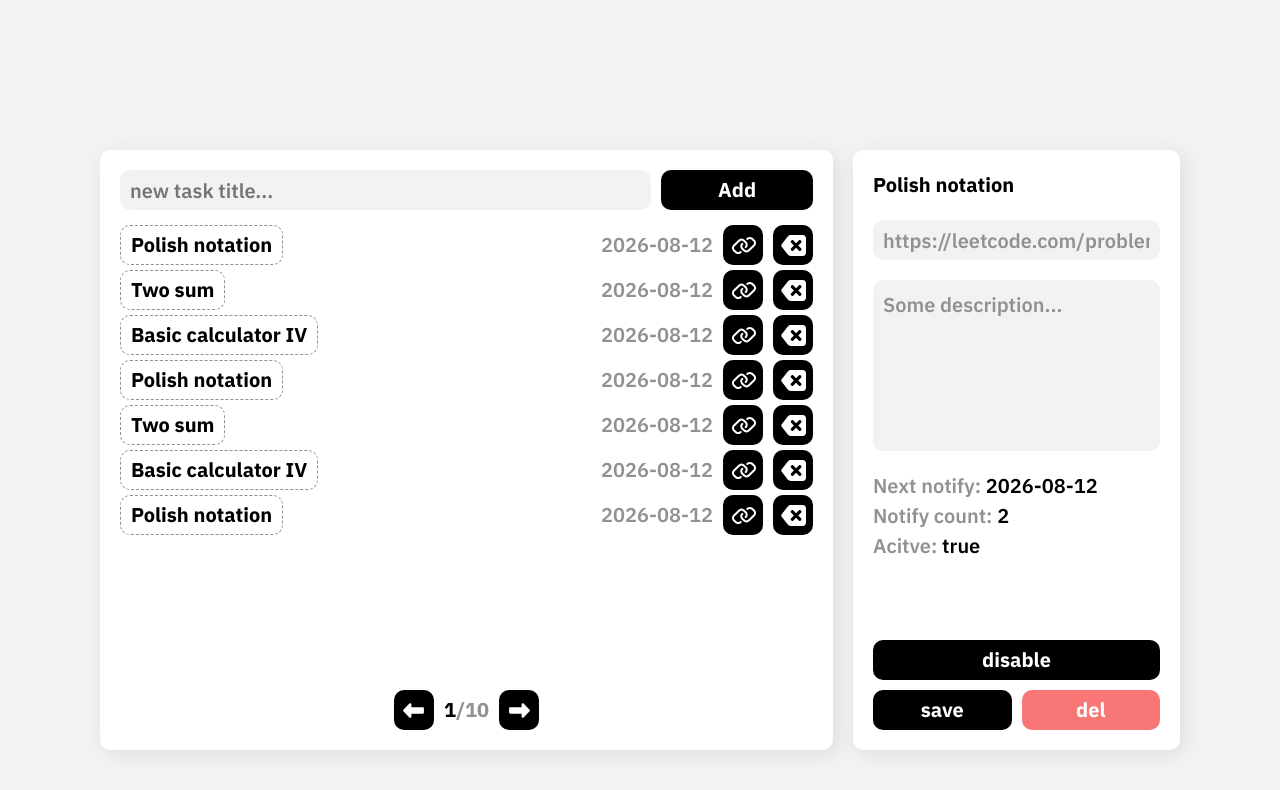
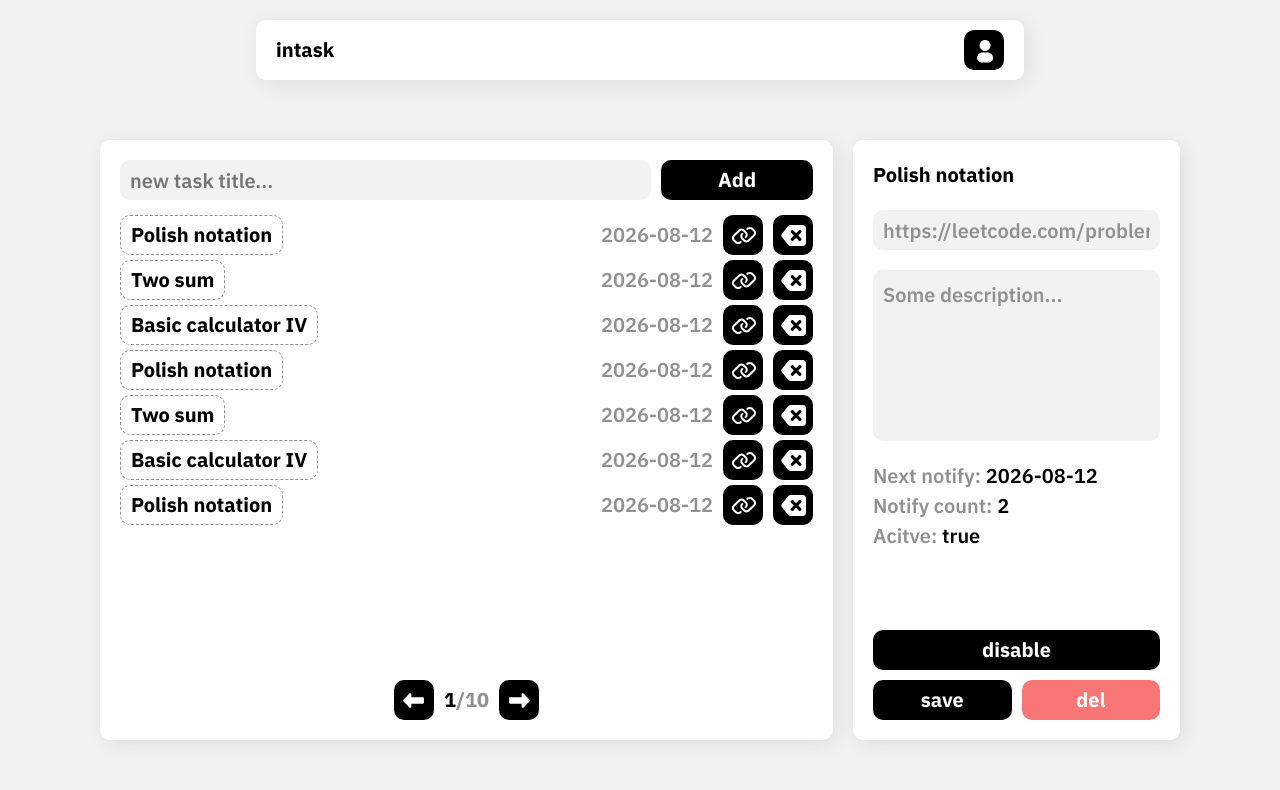
Before and after one commit to chishkin-afk/interval-learning-algo, a React (Vite) app in the folder frontend/: page / in a window 1280 px wide. Shown: the top 790 px of the page. Built offline with nearby package versions, Linux system fonts and the light colour scheme.

Commit message:
feat(frontend): add navbar

```diff
--- /dev/null
+++ b/frontend/src/components/IconProfile/IconProfile.jsx
@@ -0,0 +1,26 @@
+function IconProfile({ className }) {
+	return (
+		<svg
+			width="25"
+			height="25"
+			viewBox="0 0 25 25"
+			fill="none"
+			xmlns="http://www.w3.org/2000/svg"
+		>
+			<path
+				fillRule="evenodd"
+				clipRule="evenodd"
+				d="M7.60425 7.46875C7.60425 4.44844 10.0527 2 13.073 2C16.0933 2 18.5417 4.44844 18.5417 7.46875C18.5417 10.4891 16.0933 12.9375 13.073 12.9375C10.0527 12.9375 7.60425 10.4891 7.60425 7.46875Z"
+				fill="currentColor"
+			/>
+			<path
+				fillRule="evenodd"
+				clipRule="evenodd"
+				d="M5 20.0431C5 16.9818 7.48176 14.5 10.5432 14.5H15.6027C18.6641 14.5 21.1458 16.9818 21.1458 20.0431C21.1458 22.4471 19.1971 24.3958 16.7931 24.3958H9.35268C6.94876 24.3958 5 22.4471 5 20.0431Z"
+				fill="currentColor"
+			/>
+		</svg>
+	)
+}
+
+export default IconProfile
--- /dev/null
+++ b/frontend/src/components/Navbar/Navbar.jsx
@@ -0,0 +1,27 @@
+import { useEffect, useState } from 'react'
+import IconProfile from '../IconProfile/IconProfile'
+import RouterLink from '../RouterLink/RouterLink'
+import styles from './Navbar.module.scss'
+
+function Navbar() {
+	const [scrolled, setScrolled] = useState(false)
+	useEffect(() => {
+		function handleScroll() {
+			setScrolled(window.scrollY > 10)
+		}
+
+		window.addEventListener('scroll', handleScroll)
+		return () => window.removeEventListener('scroll', handleScroll)
+	}, [])
+
+	return (
+		<nav className={!scrolled ? styles.navbar : styles.scrolled}>
+			<h1>intask</h1>
+			<RouterLink to="/profile" className={`${styles.link} ${styles.button}`}>
+				<IconProfile />
+			</RouterLink>
+		</nav>
+	)
+}
+
+export default Navbar
--- /dev/null
+++ b/frontend/src/components/Navbar/Navbar.module.scss
@@ -0,0 +1,78 @@
+@use '@/styles/mixins/flex';
+@use '@/styles/variables' as *;
+
+.navbar {
+	position: fixed;
+	top: 20px;
+
+	width: 60%;
+	height: 60px;
+	padding: 20px;
+
+	display: flex;
+	flex-direction: row;
+	align-items: center;
+	justify-content: space-between;
+
+	background: $color-bg-surface;
+
+	border-radius: 10px;
+
+	box-shadow: 4px 4px 20px 0 #00000016;
+
+	backdrop-filter: blur(50px);
+
+	z-index: 10000;
+
+	transition: all 0.2s ease;
+}
+
+.scrolled {
+	width: 100%;
+	height: 60px;
+	padding: 20px;
+
+	display: flex;
+	flex-direction: row;
+	align-items: center;
+	justify-content: space-between;
+
+	position: fixed;
+	top: 0px;
+
+	background: #ffffff71;
+	backdrop-filter: blur(50px);
+
+	z-index: 10000;
+
+	transition: all 0.2s ease;
+}
+
+.button {
+	width: 40px;
+	height: 40px;
+}
+
+.link {
+	@include flex.center();
+
+	background: $color-primary;
+	color: $white;
+
+	font-family: 'Anuphan', sans-serif;
+	font-weight: 700;
+
+	border-radius: 10px;
+
+	transition:
+		color 0.2s ease,
+		background 0.2s ease;
+
+	&:hover {
+		background: $color-bg-surface;
+		color: $color-primary-text;
+
+		outline: 1px solid $color-primary;
+		outline-offset: -1px;
+	}
+}
--- a/frontend/src/pages/MainPage/MainPage.jsx
+++ b/frontend/src/pages/MainPage/MainPage.jsx
@@ -1,4 +1,5 @@
 import { TasksProvider } from '@/context/TasksContext'
+import Navbar from '../../components/Navbar/Navbar'
 import TaskInfo from '../../components/TaskInfo/TaskInfo'
 import TasksList from '../../components/TasksList/TasksList'
 import styles from './MainPage.module.scss'
@@ -6,6 +7,7 @@ import styles from './MainPage.module.scss'
 function MainPage() {
 	return (
 		<TasksProvider>
+			<Navbar />
 			<main className={styles.main}>
 				<TasksList />
 				<TaskInfo />
--- a/frontend/src/pages/MainPage/MainPage.module.scss
+++ b/frontend/src/pages/MainPage/MainPage.module.scss
@@ -7,7 +7,7 @@
 	flex-direction: row;
 	gap: 20px;
 
-	margin-top: 100px;
+	margin-top: 80px;
 	padding-inline: px-to-rem(100);
 
 	width: 100%;
```
